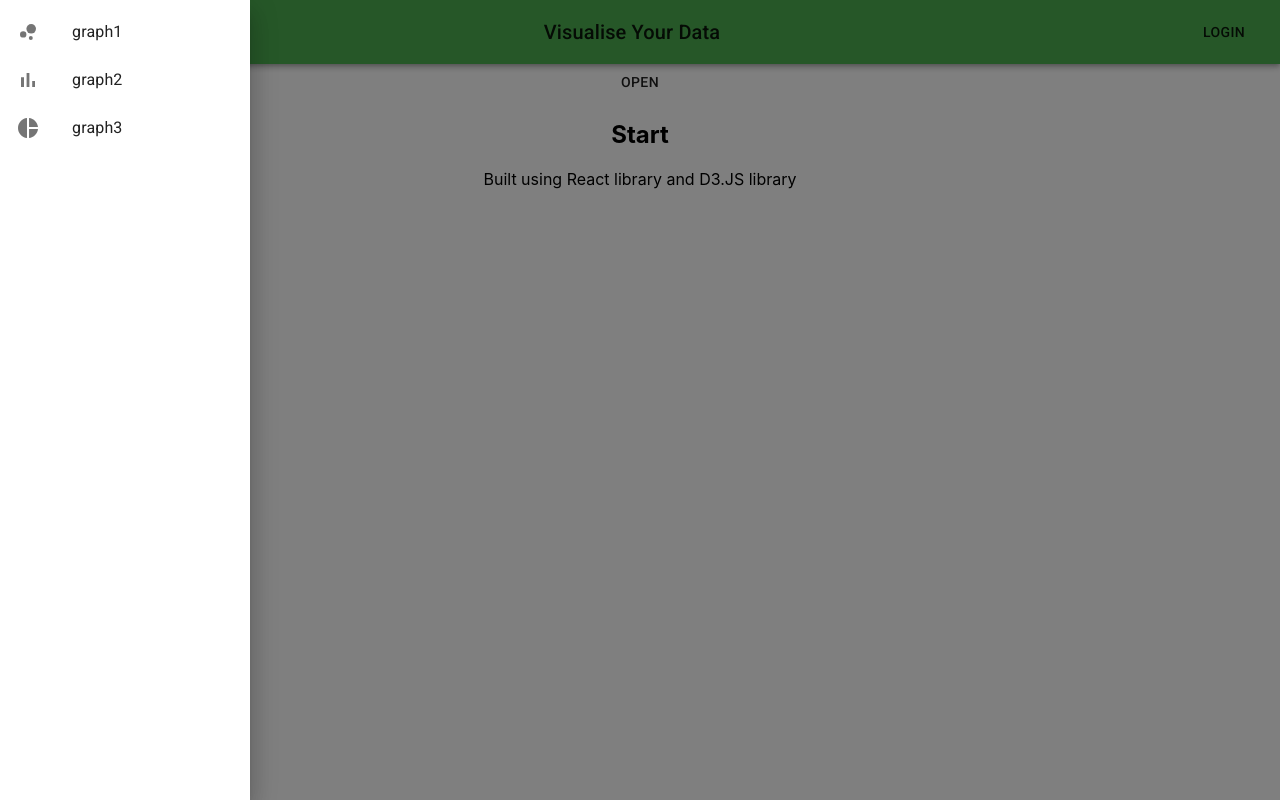
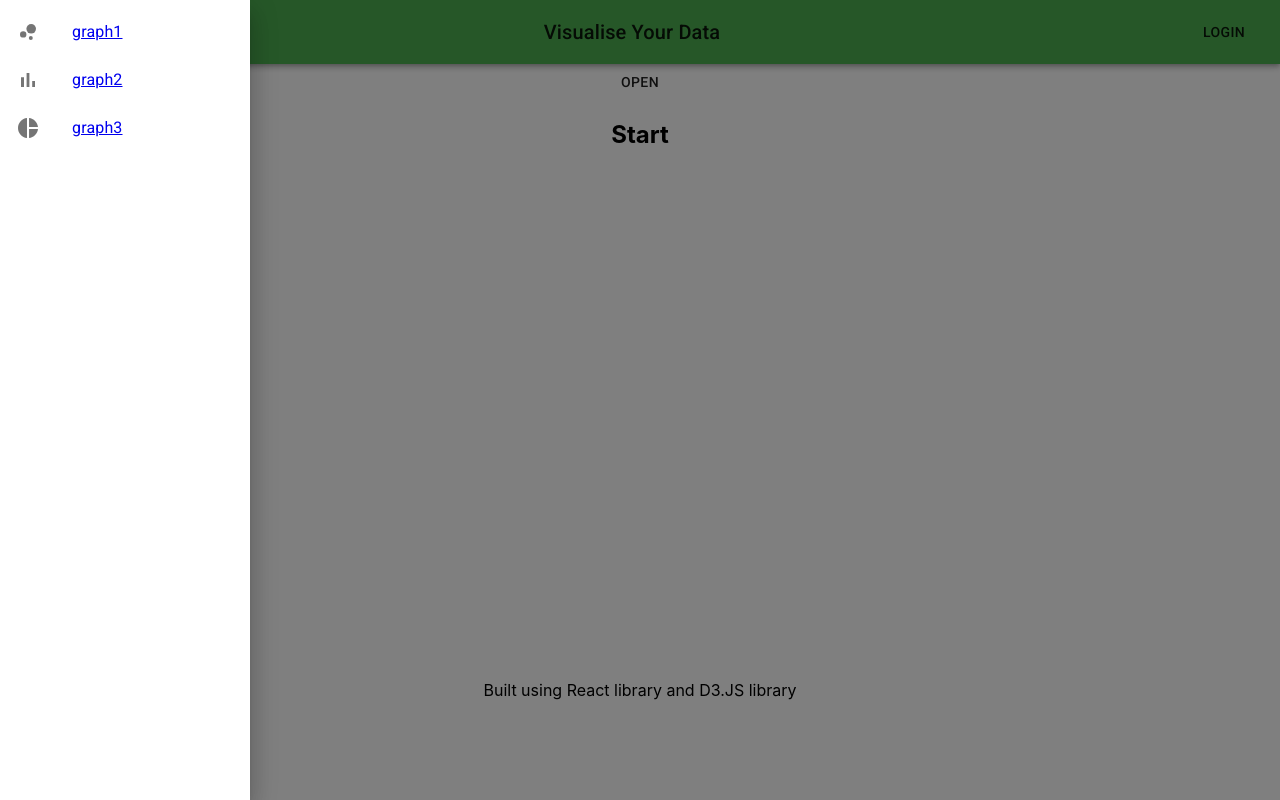
Before and after one commit to meerkat79/visualise-sandbox, a React (Create React App) app: page / in a window 1280 px wide. Both pictures are taken after a click on the button "OPEN". Built offline with nearby package versions, Linux system fonts and the light colour scheme.

Commit message:
add dynamic drawer routes

```diff
--- a/src/global/drawer-menu/drawer-menu.js
+++ b/src/global/drawer-menu/drawer-menu.js
@@ -9,6 +9,7 @@ import ListItemText from '@material-ui/core/ListItemText';
 import BubbleChartIcon from '@material-ui/icons/BubbleChart';
 import BarChartIcon from '@material-ui/icons/BarChart';
 import PieChartIcon from '@material-ui/icons/PieChart';
+import { Link } from 'react-router-dom';
 
 const useStyles = makeStyles({
   list: {
@@ -59,10 +60,12 @@ export default function TemporaryDrawer(props) {
     >
       <List>
         {items.map((text) => (
-          <ListItem button key={text}>
-            <ListItemIcon>{whichIcon(text)}</ListItemIcon>
-            <ListItemText primary={text} />
-          </ListItem>
+          <Link to={`/${text}`}>
+            <ListItem button key={text}>
+              <ListItemIcon>{whichIcon(text)}</ListItemIcon>
+              <ListItemText primary={text} />
+            </ListItem>
+          </Link>
         ))}
       </List>
     </div>
--- /dev/null
+++ b/src/views/dashboard/dashboard.css
@@ -0,0 +1,3 @@
+.dashboard {
+    min-height: 70vh;;
+}
--- a/src/views/dashboard/dashboard.js
+++ b/src/views/dashboard/dashboard.js
@@ -2,6 +2,8 @@ import React, { Fragment } from 'react'
 import AppNavBar from '../../global/app-nav-bar/app-nav-bar';
 import Footer from '../../global/footer/footer';
 import DrawerMenu from '../../global/drawer-menu/drawer-menu';
+
+import './dashboard.css';
 
 export default class Dashboard extends React.Component {
 
@@ -24,7 +26,7 @@ export default class Dashboard extends React.Component {
             <Fragment>
                 <AppNavBar isDrawOpen={this.handleDrawerState}></AppNavBar>
                 <DrawerMenu open={this.state.showDrawerMenu} isDrawOpen={this.handleDrawerState}></DrawerMenu>
-                <main>
+                <main className="dashboard">
                     <section>
                     <h1>Start</h1>
                     </section>
```
